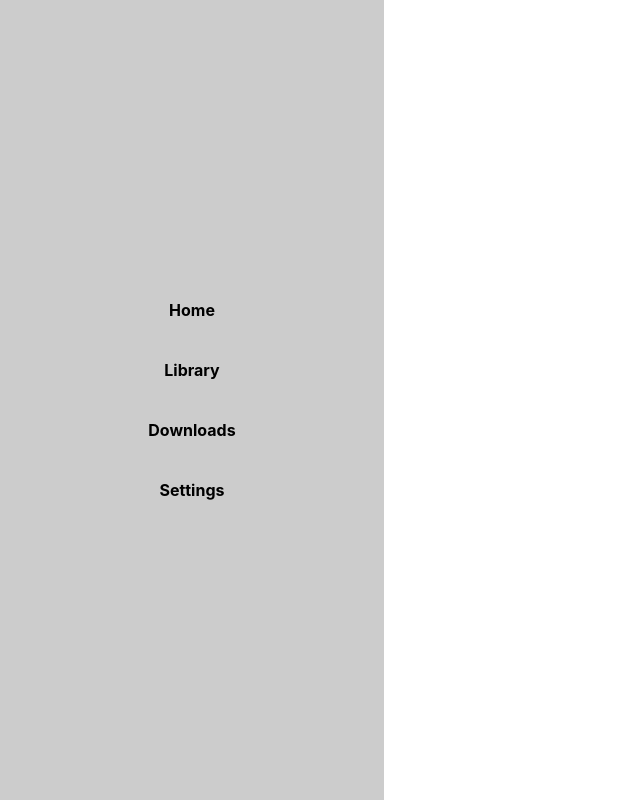
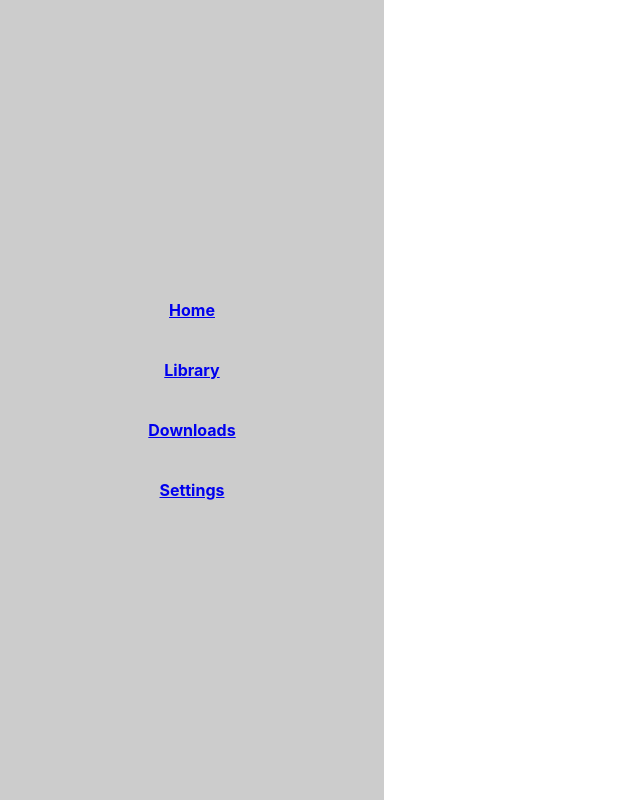
Before and after one commit to GGIEnrike/media-player, a React (Create React App) app: page / in a window 1280 px wide. Shown: the whole page, without its empty margins (0-640 px from the left). Built offline with nearby package versions, Linux system fonts and the light colour scheme.

Commit message:
3 files modified

```diff
--- a/App.tsx
+++ b/App.tsx
@@ -1,15 +1,16 @@
 import * as React from 'react';
+import { Link } from "react-router-dom";
 import './style.css';
 
 export default function App() {
   return (
     <div id="app">
-      <div id="sidebar">
-        <div>Home</div>
-        <div>Library</div>
-        <div>Downloads</div>
-        <div>Settings</div>
-      </div>
+      <nav id="sidebar">
+        <Link to="/home">Home</Link>
+        <Link to="Library">Library</Link>
+        <Link to="Downloads">Downloads</Link>
+        <Link to="Settings">Settings</Link>
+      </nav>
       <div id="main">
 
       </div>
--- a/index.tsx
+++ b/index.tsx
@@ -1,6 +1,7 @@
 import * as React from 'react';
 import { StrictMode } from 'react';
 import { createRoot } from 'react-dom/client';
+import { BrowserRouter } from "react-router-dom";
 
 import App from './App';
 
@@ -9,6 +10,8 @@ const root = createRoot(rootElement);
 
 root.render(
   <StrictMode>
-    <App />
+    <BrowserRouter>
+      <App />
+    </BrowserRouter>
   </StrictMode>
 );
--- a/package.json
+++ b/package.json
@@ -5,8 +5,10 @@
   "dependencies": {
     "@types/react": "^18.0.8",
     "@types/react-dom": "^18.0.2",
+    "@types/react-router-dom": "^5.3.3",
     "react": "^18.1.0",
-    "react-dom": "^18.1.0"
+    "react-dom": "^18.1.0",
+    "react-router-dom": "6"
   },
   "scripts": {
     "start": "react-scripts start",
```
